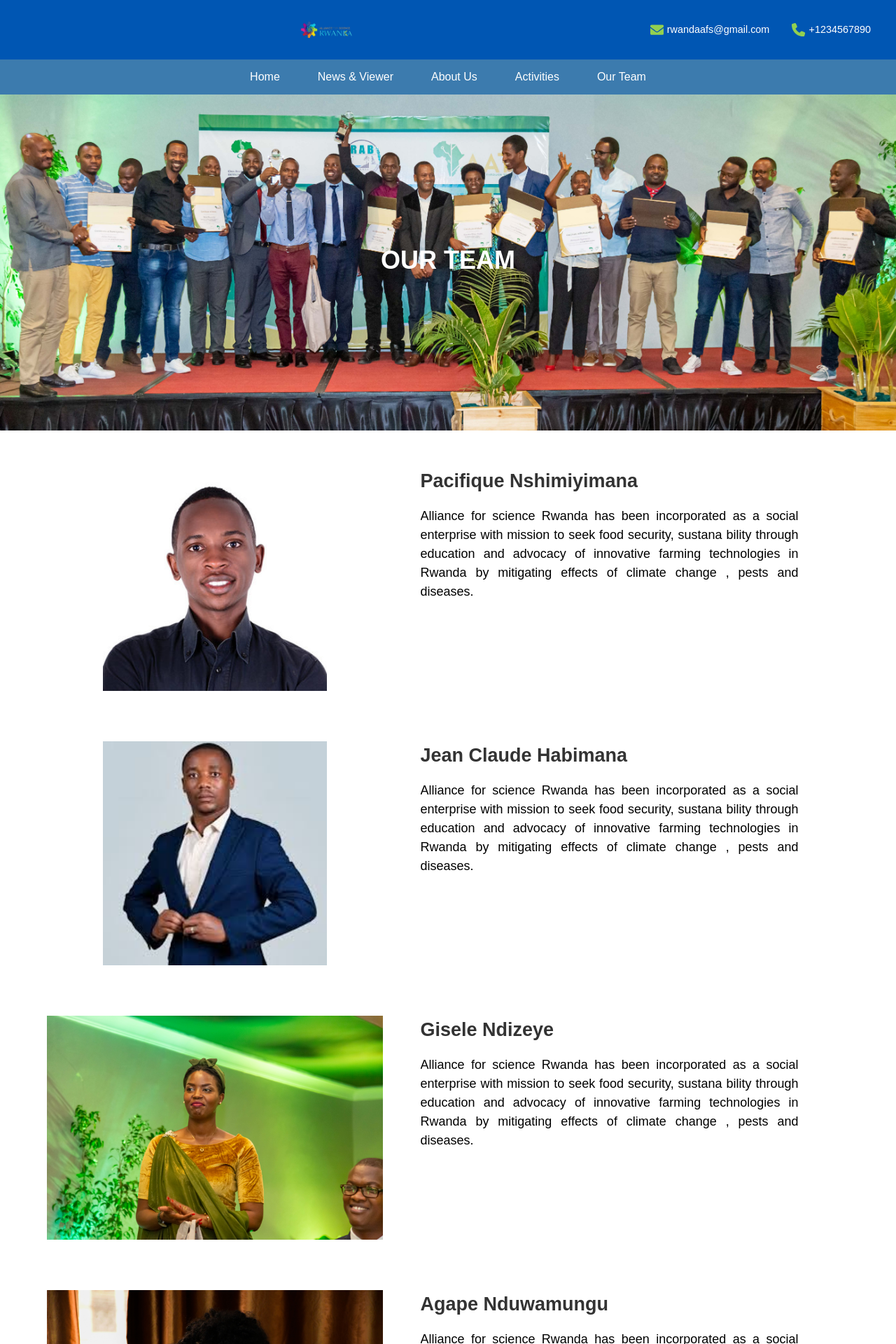
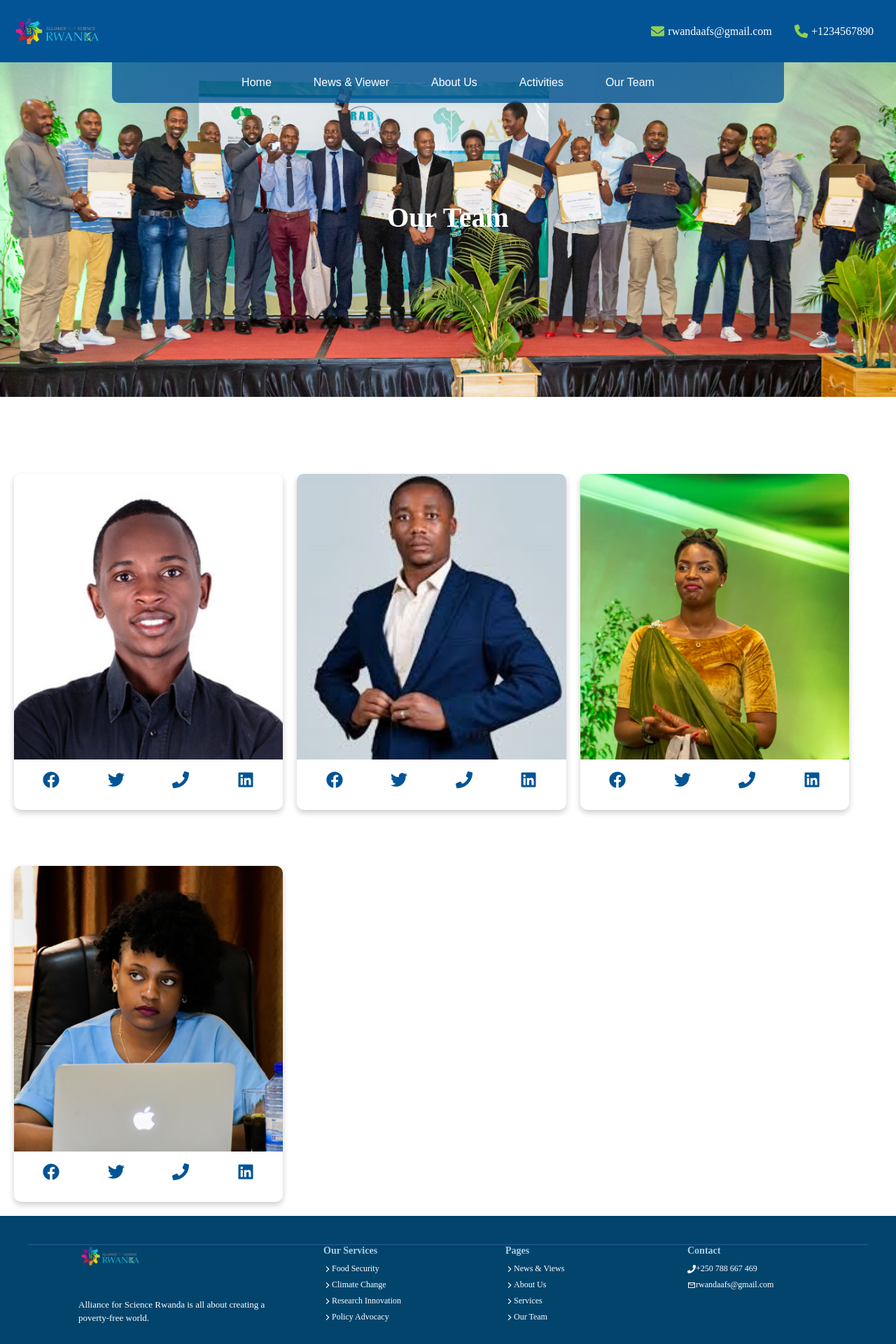
Before and after one commit to pWallet-hub/Alliance-for-science, a React (Vite) app: page /team in a window 1280 px wide. Shown: the top 1920 px of the page at 70% size. Built offline with nearby package versions, Linux system fonts and the light colour scheme.

Commit message:
Matched design

```diff
--- a/src/Components/Footer/Footer.css
+++ b/src/Components/Footer/Footer.css
@@ -18,6 +18,7 @@
   flex: 1;
   text-align: left;
   max-width: 25%;
+  margin-left: 6%;
 }
 
 .footer-left .logo img {
--- a/src/Components/Header/Header.css
+++ b/src/Components/Header/Header.css
@@ -11,12 +11,11 @@
 
 .logo-container {
   flex: 1;
-  display: flex;
-  justify-content: center; /* Center the logo */
+  display: flex;/* Center the logo */
 }
 
 .logo {
-  width: 80px;
+  width: 130px;
 }
 
 .contact-info {
@@ -29,7 +28,7 @@
   display: flex;
   align-items: center;
   padding: 0.5rem 1rem;
-  font-size: 0.9rem;
+  font-size: 1rem;
 }
 
 .icon {
@@ -43,11 +42,11 @@
 /* Responsive Adjustments */
 @media (max-width: 768px) { /* Tablet view */
   .logo {
-    width: 80px;
+    width: 130px;
   }
 
   .contact-item {
-    font-size: 0.8rem;
+    font-size: 1rem;
     padding: 0.5rem 0.75rem;
   }
 
@@ -58,7 +57,7 @@
 
 @media (max-width: 540px) { /* Mobile view */
   .logo {
-    width: 110px;
+    width: 130px;
   }
   .header {
     flex-direction: column;
@@ -81,7 +80,7 @@
 
   .contact-item {
     padding: 0.15rem; /* Less padding for mobile */
-    font-size: 0.8rem; /* Adjust font size */
+    font-size: 1rem; /* Adjust font size */
     justify-content: center; /* Center align the contact items */
   }
 
--- a/src/Components/Header/Sidebar.css
+++ b/src/Components/Header/Sidebar.css
@@ -1,14 +1,17 @@
 .sidebar {
   background: #025496C4;
   display: flex;
-  flex-direction: column;
-  padding: 6px;
-  position: fixed;
-  top: 60px;
-  z-index: 1000;
+  max-width: 75%;
+  padding: 10px 0;
+  position: relative; /* Ensure the sidebar respects z-index */
   transition: transform 0.3s ease-in-out, opacity 0.3s ease-in-out;
   transform: translateX(-100%);
   opacity: 0;
+  z-index: 1001; /* Works now that the position is relative */
+  margin: 0 auto;
+  border-bottom-left-radius: 10px;
+  border-bottom-right-radius: 10px;
+  margin-bottom: -60px;
 }
 
 .sidebar.open {
@@ -22,10 +25,11 @@
   display: flex;
   flex-direction: row;
   align-items: center;
+  z-index: 1000;
 }
 
 .sidebar ul li {
-  margin: 0 17px;
+  margin: 0 20px;
 }
 
 .sidebar ul li a {
@@ -48,7 +52,7 @@
   position: absolute;
   top: 107px;
   left: 20px;
-  z-index: 1001;
+  z-index: 1002;
 }
 
 .hamburger .bar {
@@ -72,12 +76,17 @@
   transform: rotate(-45deg) translate(5px, -5px);
   background-color: #f5f5f5;
 }
+@media (max-width:868px){
+  .sidebar ul li {
+    margin: 0 10px;
+  }
+}
 
 @media (min-width: 768px) {
   .sidebar {
     transform: translateX(0);
     opacity: 1;
-    position: static;
+    position: relative;
     width: auto;
   }
 
@@ -113,11 +122,11 @@
 
 @media (max-width: 540px) {
   .hamburger {
-    top: 137px;
+    top: 133px;
   }
 
   .sidebar {
-    top: 114px;
+    top: 107px;
     width: 250px;
     border-radius: 0;
   }
--- a/src/Components/Header/Sidebar.jsx
+++ b/src/Components/Header/Sidebar.jsx
@@ -30,4 +30,5 @@ function Sidebar() {
   );
 }
 
+
 export default Sidebar;
--- a/src/Pages/About/About.css
+++ b/src/Pages/About/About.css
@@ -163,6 +163,7 @@
   margin-bottom: 0.5rem;
  line-height: 1.5rem;
 list-style: decimal;
+overflow: hidden;
 text-align: justify;
 
 
--- a/src/Pages/Activities/Activities.css
+++ b/src/Pages/Activities/Activities.css
@@ -22,67 +22,58 @@
     }
   }
 
-  .header {
-    background-color: #0056b3;
-    color: white;
-    padding: 20px;
-    text-align: center;
+.activity-body{
+  margin: auto;
+  padding: 60px;
+}
+.activity-body h1{
+  font-size: 2.5em;
+  text-align: center;
+  margin-top: 20px;
+  font-weight: 600;
+}
+.section{
+  width: 100%;
+  padding: 50px;
+  font-size: 1.6em;
+  margin-top: 30px;
+  box-shadow: 0 5px 6px 0 rgba(0, 0, 0, 0.4);
+}
+.section.one{
+  background-color: rgb(160, 222, 247);
+}
+.section.two{
+  background-color: Orange;
+  color: white;
+}
+.section.three{
+  background-color: #d279a6;
+  color: white;
+}
+.separator{
+  width: 15px;
+  height: 150px;
+  background-color: #025496;
+  margin: auto;
+  margin-top: 30px;
+}
+.separator.two{
+  background-color: #3bb300;
+}
+
+@media (max-width:540px){
+  .activity-body h1{
+    font-size: 1.9em;
   }
-
-  .header h1 {
-    margin: 0;
-    font-size: 2.5rem;
+  .section{
+    font-size: 1.2em;
   }
-
-  .header p {
-    margin-top: 10px;
-    font-size: 1.2rem;
+}
+@media (max-width:480px){
+  .activity-body h1{
+    font-size: 1.6em;
   }
-
-  .activity-section {
-    padding: 20px;
-    margin: 20px auto;
-    max-width: 800px;
-    background-color: white;
-    border-radius: 8px;
-    box-shadow: 0 4px 8px rgba(0, 0, 0, 0.1);
+  .section{
+    font-size: 1em;
   }
-
-  .activity-section h2 {
-    margin-bottom: 20px;
-    color: #0056b3;
-    font-size: 1.8rem;
-    border-bottom: 2px solid #0056b3;
-    padding-bottom: 10px;
-  }
-
-  .activity-card {
-    background-color: #e9ecef;
-    padding: 15px;
-    margin-bottom: 20px;
-    border-radius: 8px;
-    box-shadow: 0 2px 4px rgba(0, 0, 0, 0.1);
-  }
-
-  .activity-card h3 {
-    margin-top: 0;
-    color: #333;
-    font-size: 1.5rem;
-  }
-
-  .activity-card p {
-    margin: 5px 0;
-    color: #666;
-  }
-
-  .footer {
-    text-align: center;
-    padding: 20px;
-    background-color: #0056b3;
-    color: white;
-    margin-top: 20px;
-  }
-
-  .footer p {
-    margin: 0;
-  }
+}
--- a/src/Pages/Activities/Activities.jsx
+++ b/src/Pages/Activities/Activities.jsx
@@ -1,16 +1,42 @@
-import React from 'react'
-import './Activities.css'
+import React from 'react';
+import './Activities.css';
 
 function Activities() {
-
-
-
   return (
-    <div className='activity-page '>
+    <>
+      <div className='activity-page'>
         <h1>activity page</h1>
-    </div>
-
+      </div>
+      <div className='activity-body'>
+        <h1>The top three principal activities of Alliance for Science Rwanda (AfS-Rwanda) based on the provided content are</h1>
+        <div className='section one'>
+          Technology Transfer: AfS-Rwanda collaborates with key governmental institutions, civil society
+          organizations, and businesses to identify and domesticate innovative technologies that address
+          local food system challenges. Their partnerships with entities like the National Industrial Research
+          Development Agency (NIRDA) have facilitated the exchange of information and skills,
+          contributing to the widespread adoption of climate-resilient crops and modern farming
+          techniques.
+        </div>
+        <div className='separator one'></div>
+        <div className='section two'>
+          Science Communication Capacity Building: AfS-Rwanda focuses on building the capacity of
+          various groups, including media personnel, students, and farmers, through training sessions.
+          These events aim to create effective communicators and advocates for agricultural science and
+          technology, enabling these groups to become speakers and writers on issues related to
+          agricultural innovation and climate resilience. Over the past three years, they have trained over
+          365 individuals.
+        </div>
+        <div className='separator two'></div>
+        <div className='section three'>
+          Policy Advocacy: AfS-Rwanda engages in policy advocacy by organizing events, roundtable
+          discussions, and strategic collaborations to promote the implementation of science-based
+          agricultural policies. Their efforts aim to influence policymakers, researchers, and business
+          professionals to support the adoption of innovative agricultural practices that enhance food
+          security and climate resilience in Rwanda.
+        </div>
+      </div>
+    </>
   );
 }
 
-export default Activities
+export default Activities;
--- a/src/Pages/Home/Home.css
+++ b/src/Pages/Home/Home.css
@@ -2,7 +2,6 @@
 .home-container {
   background-size: cover;
   background-position: center;
-    margin-top: -4rem;
 }
 
 .home-content {
@@ -36,7 +35,7 @@
   .card-container {
     display: flex;
     flex-direction: row;
-    font-size: 16px;
+    font-size: 18px;
     height: 220px;
     width: 100%;
     justify-content: center;
@@ -80,10 +79,6 @@
     text-transform: capitalize;
   }
 
-  .card-date {
-    color: #025496;
-    text-align: left;
-  }
 
   .card-description {
     color: #000;
@@ -119,6 +114,7 @@
     line-height: 1.3;
     width: 35%;
     margin-top: 2rem;
+    height: auto;
   }
 
   .about-content h1 {
@@ -128,13 +124,15 @@
     text-transform: capitalize;
     text-decoration: solid 2px underline #19629d;
     color: #000000;
+    overflow: hidden;
   }
 
   .about-content p {
     margin-bottom: 1rem;
     color: #000000;
-    font-size: 18px;
+    font-size: 20px;
     text-align: justify;
+    overflow: hidden;
   }
   .about-content button {
     color: #FFFFFF;
@@ -201,7 +199,7 @@
 
   .main-activities {
     background-color: #025496C4;
-    padding: 2rem;
+    padding: 1rem;
     color: #FFFFFF;
     text-align: center;
     font-family: sans-serif;
@@ -241,19 +239,13 @@
     color: #92D050;
   }
 
-  .food-security {
-    color: #92D050;
-    font-size: 45px;
-  }
-
   .activity-item h3 {
     font-size: 1.5rem;
     margin-bottom: 0.5rem;
   }
 
   .activity-item p {
-    font-size: 1rem;
-    font-family: sans-serif;
+    font-size: 1.2rem;
     text-align: justify;
   }
 
@@ -467,7 +459,7 @@
       text-align: justify;
     }
     .about-content h1{
-      font-size: 20px;
+      font-size: 22px;
      justify-content: center;
       display: flex;
     }
@@ -481,11 +473,11 @@
     }
 
     .about-content p{
-      font-size: 15px;
+      font-size: 18px;
       margin: 1rem;
     }
     .parterner h2{
-      font-size: 15px;
+      font-size: 18px;
       margin: 1rem;
     }
 
--- a/src/Pages/News/News.css
+++ b/src/Pages/News/News.css
@@ -24,7 +24,6 @@
     flex-direction: row;
     justify-content: space-around;
     margin-top: 2rem;
-    font-family: sans-serif;
     background-color: rgba(255, 255, 255, 0.9);
     padding: 20px;
     text-align: center;
@@ -40,6 +39,7 @@
     padding-right: 1rem;
     padding-top: 1rem;
     padding-bottom: 1rem;
+    font-size: 19px;
     text-align: justify;
 }
 .blog:hover {
@@ -115,12 +115,12 @@
   .contact-form button:hover {
     background-color: #6b9e76;
   }
-  @media (max-width: 480px){
+  @media (max-width: 540px){
     .blog{
      margin-top: 2em;
     }
     .blog p{
-    font-size: 15px;
+    font-size: 16px;
     }
    .news-container{
     display: grid;
@@ -129,6 +129,6 @@
   }
   @media (max-width: 1118px){
     .blog p{
-      font-size: 15px;
+      font-size: 19px;
       }
   }
--- a/src/Pages/Team/Team.css
+++ b/src/Pages/Team/Team.css
@@ -1,4 +1,5 @@
-.team{
+/* General styling for the team page */
+.team {
   background-image: url('../../assets/image/_72A2707.jpg');
   width: 100%;
   height: 30rem;
@@ -13,88 +14,138 @@
   text-transform: capitalize;
   transition: .5s ease-in-out;
 }
-  @media (max-width:900px){
-    .team{
-      margin-top: -50px;
+
+.team-cards {
+  display: flex;
+  justify-content: flex-start; /* Align cards to the start (left) */
+  gap: 20px; /* Gap between cards */
+  padding: 20px;
+  flex-wrap: wrap; /* Allow wrapping for smaller screens */
+  margin-top: 30px;
+}
+
+.team-card {
+  position: relative;
+  flex: 1 1 34%; /* Responsive width to fill the screen */
+  max-width: 31%; /* Ensure cards don't get too wide */
+  height: 60vh;
+  border-radius: 10px;
+  overflow: hidden;
+  box-shadow: 0 4px 8px rgba(0, 0, 0, 0.2);
+  transition: transform 0.3s ease, box-shadow 0.3s ease;
+  margin-top: 60px;
+}
+
+.team-card:hover {
+  transform: scale(1.05);
+  box-shadow: 0 6px 12px rgba(0, 0, 0, 0.3);
+}
+
+.card-image {
+  width: 100%;
+  height: 85%; /* Image takes up 85% of the card */
+  background-size: cover;
+  background-position: center;
+  transition: background-color 0.3s ease-in-out;
+}
+
+.team-card .card-image:hover {
+  background-color: rgba(2, 84, 150, 0.7); /* Hover color overlay */
+}
+
+.card-content {
+  position: absolute;
+  top: 0;
+  left: 0;
+  width: 100%;
+  height: 85%;
+  background-color: rgba(2, 84, 150, 0.7); /* Overlay background similar to names */
+  display: flex;
+  justify-content: center;
+  align-items: center;
+  flex-direction: column;
+  opacity: 0;
+  transition: opacity 0.3s ease-in-out;
+}
+
+.team-card:hover .card-content {
+  opacity: 1;
+}
+
+.card-content h1 {
+  margin-bottom: 10px;
+  font-size: 1.5rem;
+  color: #fff;
+}
+
+.card-content p {
+  margin-bottom: 10px;
+  font-size: 1.2rem;
+  color: #fff;
+}
+
+.icons {
+  display: flex;
+  justify-content: center;
+  gap: 10px;
+}
+
+.icons a {
+  color: white;
+  font-size: 1.5rem;
+  transition: color 0.3s;
+}
+
+.icons a:hover {
+  color: #92D050; /* Hover effect for icons */
+}
+
+.tsocial-icons {
+  display: flex;
+  gap: 20px;
+  flex-wrap: wrap; /* Allow wrapping for smaller screens */
+  padding: 17px;
+}
+
+.tsocial-icons a {
+  color: #025496;
+  font-size: 24px;
+  margin: auto;
+}
+
+.tsocial-icons a:hover {
+  color: #92D050;
+}
+
+/* Media Queries for Responsiveness */
+@media (max-width: 768px) {
+  .team-cards {
+    justify-content: center; /* Center cards for smaller screens */
+  }
+
+  .team-card {
+    width: 90%; /* Adjust for smaller screens */
+    max-width: 90%;
+    margin-bottom: 20px;
+  }
+
+  .card-description {
+    padding: 10px;
   }
 }
 
-.team h1{
-  color: #ffff;
-    text-transform: uppercase;
-    /* margin-bottom: 1rem; */
-    margin-top: 1rem;
-    font-weight: bold;
-    font-size: 36px;
-}
-.team-container{
-    display: flex;
-    flex-direction: row;
-    justify-content: space-around;
-    margin-top: 2rem;
-    font-family: sans-serif;
-    background-color: rgba(255, 255, 255, 0.9);
-    padding: 20px;
-}
-.image {
-    height: 40vh;
-    width: 45%;
-      border-radius: 5px;
-      object-fit: contain;
-  }
-  .team-content{
-    font-size: 18px;
-  color: #333;
-  line-height: 1.5;
-  width: 50%;
-  margin-right: 2rem;
-  }
-  .team-content h2{
-    text-transform: capitalize;
-    margin-bottom: 1rem;
-
-  }
-  .team-content p{
-    margin-bottom: 1rem;
-    color: #000000;
-    font-size: 18px;
-    margin-right: 5rem;
-    text-align: justify;
-  }
-  @media (max-width: 768px) {
-    .team-container {
-      display: flex;
-      flex-direction: column;
-      align-items: center;
-      margin-top: 2rem;
-      font-family: sans-serif;
-      background-color: rgba(255, 255, 255);
-
-    }
-
-    .team-content  {
-      width: 100%;
-    }
-    .team-content h2{
-      font-size: 20px;
-      margin: 1rem;
-      text-transform: capitalize;
-      text-align: center;
-    }
-    .team-content p{
-      font-size: 18px;
-      margin: 1rem;
-    }
-    .image{
-      width: 90%;
-      height: 40vh;
-      object-fit: contain;
-      border-radius: 4px;
+@media (max-width: 650px) {
+  .team-card {
+    flex: 1 1 45%; /* Display two cards per row */
+    max-width: 45%;
+    margin-bottom: 20px;
   }
 }
 
-  @media (max-width: 480px){
-    .team-content p{
-    font-size: 15px;
+@media (max-width: 480px) {
+  .team-card {
+    flex: 1 1 100%;
+    max-width: 100%;
+    margin-bottom: 20px;
   }
 }
--- a/src/Pages/Team/Team.jsx
+++ b/src/Pages/Team/Team.jsx
@@ -1,87 +1,115 @@
-import React from 'react'
-import './Team.css'
-import aboutImage from '../../assets/image/pacc.jpg';
+import React from 'react';
+import './Team.css';
 import image1 from '../../assets/image/habiman.jpeg';
 import image2 from '../../assets/image/_72A2686.jpg';
 import image3 from '../../assets/image/DSC_1823.jpg';
-
+import aboutImage from '../../assets/image/pacc.jpg';
+import { FaFacebook, FaTwitter, FaLinkedin ,FaPhone} from 'react-icons/fa';
 
 function Team() {
   return (
-    <div>
+    <>
+      <div>
         <div className='team'>
           <h1>Our Team</h1>
-          </div>
-          <div className='team-container'>
-          <img src={aboutImage} alt="image" className='image' />
-            <div className='team-content'>
-              <h2> pacifique nshimiyimana</h2>
-              <p>Alliance for science Rwanda
-                 has been incorporated as a
-                 social enterprise with mission
-                 to seek food security, sustana
-                 bility through education and
-                 advocacy of innovative farming
-                 technologies in Rwanda by
-                 mitigating effects of climate
-                  change , pests and diseases.
-                  </p>
+        </div>
+        <div className='team-cards'>
+          <div className='team-card'>
+            <div
+              className='card-image'
+              style={{ backgroundImage: `url(${aboutImage})` }}
+            >
+              <div className='card-content'>
+                <h1>Pacifique Nshimiyimana</h1>
+                <p>Executive Director</p>
+                <div className='icons'>
+                  <a href='#'><FaFacebook /></a>
+                  <a href='#'><FaTwitter /></a>
+                  <a href='#'><FaLinkedin /></a>
+                </div>
+              </div>
+            </div>
+            <div className='tsocial-icons'>
+              <a href='#'><FaFacebook /></a>
+              <a href='#'><FaTwitter /></a>
+              <a href='#'><FaPhone /></a>
+              <a href='#'><FaLinkedin /></a>
             </div>
           </div>
 
-          <div className='team-container'>
-          <img src={image1} alt="image" className='image' />
-            <div className='team-content'>
-              <h2>jean claude habimana </h2>
-              <p>Alliance for science Rwanda
-                 has been incorporated as a
-                 social enterprise with mission
-                 to seek food security, sustana
-                 bility through education and
-                 advocacy of innovative farming
-                 technologies in Rwanda by
-                 mitigating effects of climate
-                  change , pests and diseases.
-                  </p>
+          <div className='team-card'>
+            <div
+              className='card-image'
+              style={{ backgroundImage: `url(${image1})` }}
+            >
+              <div className='card-content'>
+                <h1>Jean Claude Habimana</h1>
+                <p>Chief Operations Officer</p>
+                <div className='icons'>
+                  <a href='#'><FaFacebook /></a>
+                  <a href='#'><FaTwitter /></a>
+                  <a href='#'><FaLinkedin /></a>
+                </div>
+              </div>
+            </div>
+            <div className='tsocial-icons'>
+              <a href='#'><FaFacebook /></a>
+              <a href='#'><FaTwitter /></a>
+              <a href='#'><FaPhone /></a>
+              <a href='#'><FaLinkedin /></a>
             </div>
           </div>
 
-          <div className='team-container'>
-          <img src={image2} alt="image" className='image' />
-            <div className='team-content'>
-              <h2>gisele ndizeye</h2>
-              <p>Alliance for science Rwanda
-                 has been incorporated as a
-                 social enterprise with mission
-                 to seek food security, sustana
-                 bility through education and
-                 advocacy of innovative farming
-                 technologies in Rwanda by
-                 mitigating effects of climate
-                  change , pests and diseases.
-                  </p>
+          <div className='team-card'>
+            <div
+              className='card-image'
+              style={{ backgroundImage: `url(${image2})` }}
+            >
+              <div className='card-content'>
+                <h1>Gisele Ndizeye</h1>
+                <p>Head of Marketing</p>
+                <div className='icons'>
+                  <a href='#'><FaFacebook /></a>
+                  <a href='#'><FaTwitter /></a>
+                  <a href='#'><FaLinkedin /></a>
+                </div>
+              </div>
+            </div>
+            <div className='tsocial-icons'>
+              <a href='#'><FaFacebook /></a>
+              <a href='#'><FaTwitter /></a>
+              <a href='#'><FaPhone /></a>
+              <a href='#'><FaLinkedin /></a>
+            </div>
+          </div>
+          <div className='team-card'>
+            <div
+              className='card-image'
+              style={{ backgroundImage: `url(${image3})` }}
+            >
+              <div className='card-content'>
+                <h1>Agape Nduwamungu</h1>
+                <p>Head of Marketing</p>
+                <div className='icons'>
+                  <a href='#'><FaFacebook /></a>
+                  <a href='#'><FaTwitter /></a>
+                  <a href='#'><FaLinkedin /></a>
+                </div>
+              </div>
+            </div>
+            <div className='tsocial-icons'>
+              <a href='#'><FaFacebook /></a>
+              <a href='#'><FaTwitter /></a>
+              <a href='#'><FaPhone /></a>
+              <a href='#'><FaLinkedin /></a>
             </div>
           </div>
 
-          <div className='team-container'>
-          <img src={image3} alt="image" className='image' />
-            <div className='team-content'>
-              <h2>agape nduwamungu</h2>
-              <p>Alliance for science Rwanda
-                 has been incorporated as a
-                 social enterprise with mission
-                 to seek food security, sustana
-                 bility through education and
-                 advocacy of innovative farming
-                 technologies in Rwanda by
-                 mitigating effects of climate
-                  change , pests and diseases.
-                  </p>
-            </div>
-          </div>
+        </div>
+      </div>
 
-    </div>
+    </>
   );
 }
 
-export default Team
+export default Team;
--- a/src/index.css
+++ b/src/index.css
@@ -2,6 +2,6 @@
     margin: 0;
     padding: 0;
     box-sizing: border-box;
-    font-family: sans-serif;
+    font-family: 'poppins',ans-serif;
     overflow-x: hidden;
 }
```
Lines whose indentation alone changed are shown as unchanged.
